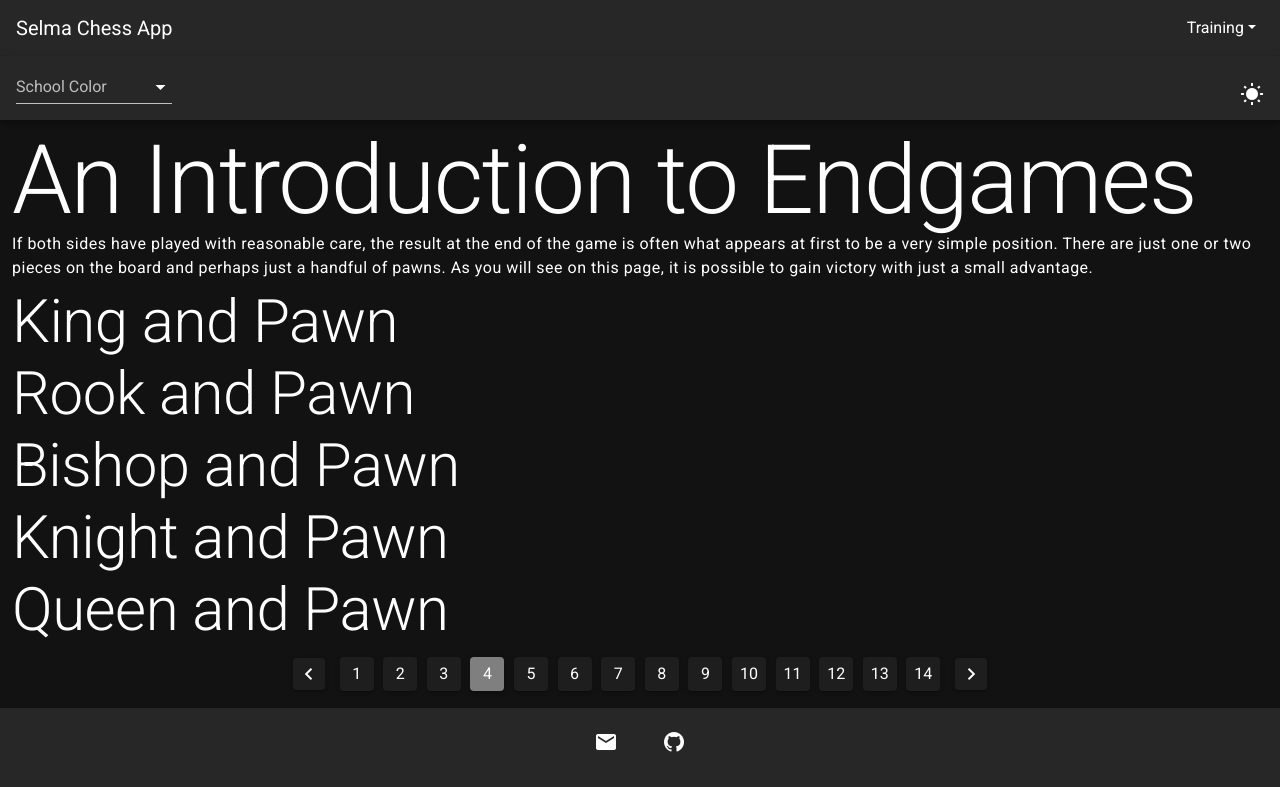
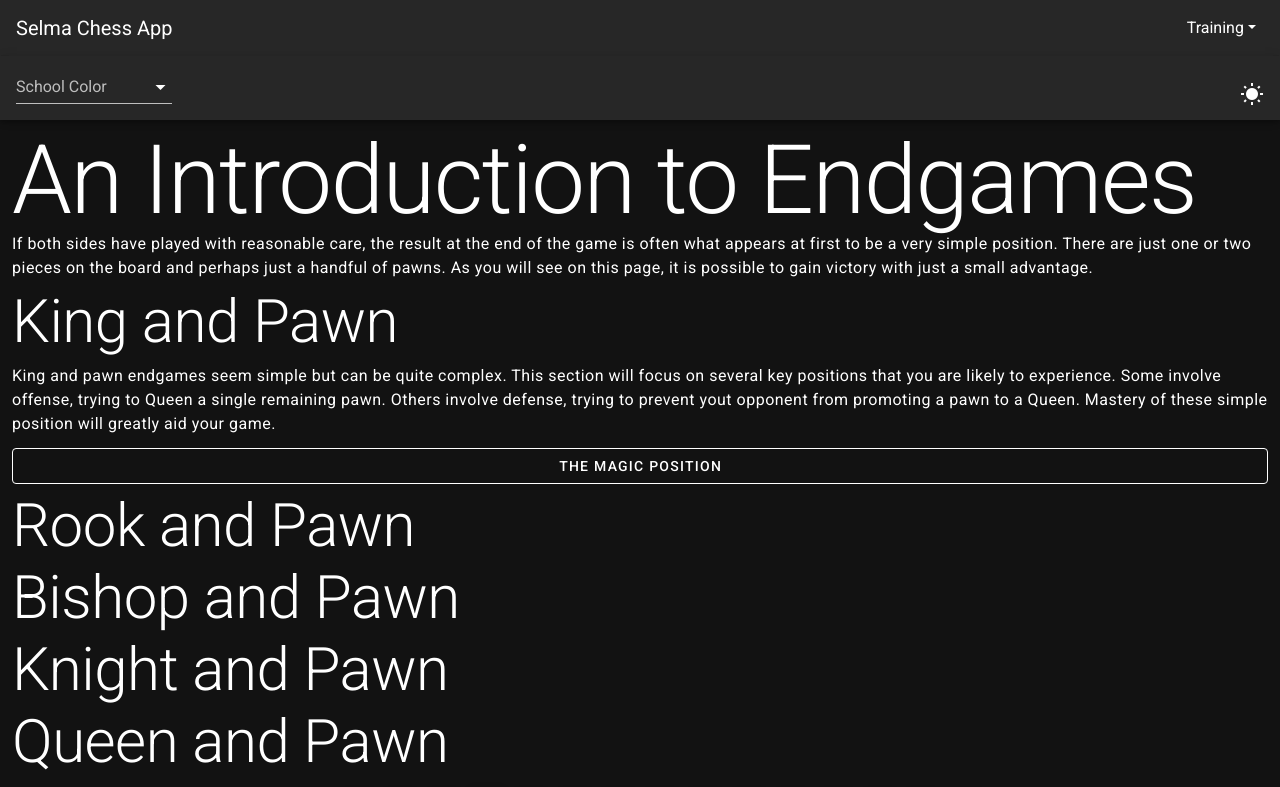
Before and after one commit to napoleon-commits/SelmaChessApp, a Vue app: page /introduction-to-endgames in a window 1280 px wide. Shown: the top 787 px of the page. Built offline with nearby package versions, Linux system fonts and the light colour scheme.

Commit message:
updating IntroductionToEndgames component

```diff
--- a/src/components/IntroductionToEndgames.vue
+++ b/src/components/IntroductionToEndgames.vue
@@ -10,18 +10,73 @@
             <div class="text-xl-h2 text-lg-h2 text-md-h3 text-sm-h4 text-h5 mb-3">
                 {{object.header}}
             </div>
+            <div class="text-body-1 my-3">
+                {{object.body}}
+            </div>
+            <div v-for="item in object.buttons" :key="item.buttonText">
+                <v-dialog>
+                    <template v-slot:activator="{ on, attrs }">
+                        <v-btn
+                            v-bind="attrs"
+                            v-on="on"
+                            block
+                            :class="$store.state.btnClass"
+                            outlined
+                        >
+                            <span :style="`color: ${$store.state.textColor}`">{{item.buttonText}}</span>
+                        </v-btn>
+                    </template>
+                    <v-list>
+                        <v-list-item>
+                            <v-list-item-title class="text-wrap">
+                                <!-- <DynamicChessBoard
+                                    :moves="item.moves"
+                                    v-if="item.moves"
+                                /> -->
+                                <v-row>
+                                    <v-col>
+                                        <div>{{item.demo[0].text}}</div>
+                                        <v-pagination
+                                            v-model="page"
+                                            :length="6"
+                                            :color="`rgb(${$store.state.customColor.red},${$store.state.customColor.green},${$store.state.customColor.blue})`"
+                                        ></v-pagination>
+                                    </v-col>
+                                    <v-col>
+                                        <StaticChessBoard
+                                            v-if="item.demo[0].staticBoard"
+                                            :pieceString="item.demo[0].moves[0]"
+                                        />
+                                        <DynamicChessBoard
+                                            :moves="item.demo[0].moves"
+                                            v-if="item.demo[0].staticBoard===false"
+                                        />
+                                    </v-col>
+                                </v-row>
+                            </v-list-item-title>
+                        </v-list-item>
+                    </v-list>
+                </v-dialog>
+            </div>
         </div>
     </div>
 </template>
 
 <script>
 import IntroductionToEndgamesText from '@/static/IntroductionToEndgamesText.js';
+import StaticChessBoard from '@/components/subcomponents/StaticChessBoard';
+import DynamicChessBoard from '@/components/subcomponents/DynamicChessBoard';
 
 export default {
     name: 'IntroductionToEndgames',
+    components: {
+        StaticChessBoard,
+        DynamicChessBoard,
+    },
     data() {
         return {
             IntroductionToEndgamesText,
+            page: 1,
         };
     },
 }
--- a/src/static/IntroductionToEndgamesText.js
+++ b/src/static/IntroductionToEndgamesText.js
@@ -1,3 +1,5 @@
+import CreateBoardStringFromObject from '@/utils/CreateBoardStringFromObject';
+
 export default {
     header: 'An Introduction to Endgames',
     body: `
@@ -9,6 +11,66 @@ export default {
     items: [
         {
             header: 'King and Pawn',
+            body: `
+                King and pawn endgames seem simple but can be quite complex.
+                This section will focus on several key positions that you are likely to experience.
+                Some involve offense, trying to Queen a single remaining pawn. Others involve defense,
+                trying to prevent yout opponent from promoting a pawn to a Queen.
+                Mastery of these simple position will greatly aid your game.
+            `,
+            buttons: [
+                {
+                    buttonText: 'THE MAGIC POSITION',
+                    demo: [
+                        {
+                            staticBoard: true,
+                            moves: [
+                                CreateBoardStringFromObject({
+                                    'k': [4],
+                                    'P': [20],
+                                    'K': [28],
+                                }),
+                            ],
+                            text: `
+                                The first position is worth remembering because, no matter whose move it is,
+                                white will successfully be able to promote the pawn. As you can see,
+                                the white King is in front of the pawn. That's the key! In this position,
+                                if it is black's move, the black King must move to either d8 or f8. Either way,
+                                the poor King must leave the square on which the white pawn will be promoted.
+                                White will then be able to move the King forward
+                                to gain control over the Queening square.
+                            `,
+                        },
+                        {
+                            staticBoard: false,
+                            moves: [
+                                CreateBoardStringFromObject({
+                                    'k': [4],
+                                    'P': [20],
+                                    'K': [28],
+                                }),
+                                CreateBoardStringFromObject({
+                                    'k': [3],
+                                    'P': [20],
+                                    'K': [28],
+                                }),
+                                CreateBoardStringFromObject({
+                                    'k': [3],
+                                    'P': [20],
+                                    'K': [28],
+                                }),
+                            ],
+                            text: `
+                                In this position, after just one move, the situation has become completely clear.
+                                White has complete control over the key e8-square
+                                as well as the e6 and e7 squares through which the white pawn will now travel.
+                                White will successfully promote the pawn into a Queen
+                                and then proceed with a King and Queen to deliver the checkmate.
+                            `,
+                        },
+                    ],
+                }
+            ],
         },
         {
             header: 'Rook and Pawn',
```
Also changed, not shown: 1 other file (tests, documents, lock files or other folders). Lines whose indentation alone changed are shown as unchanged.
